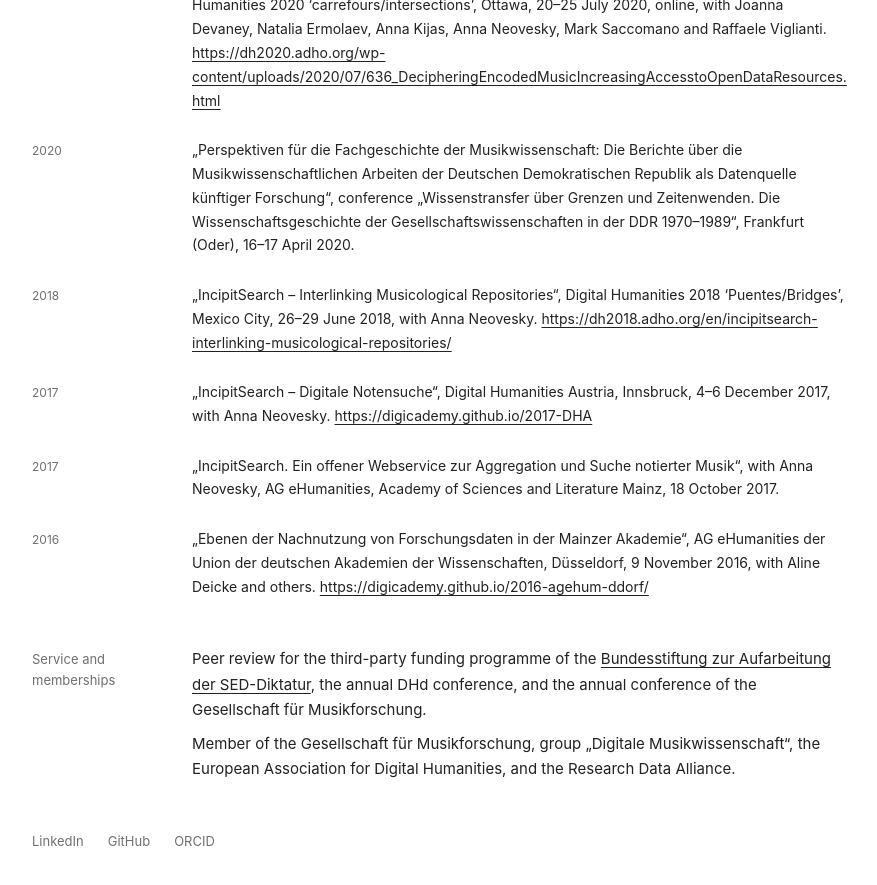
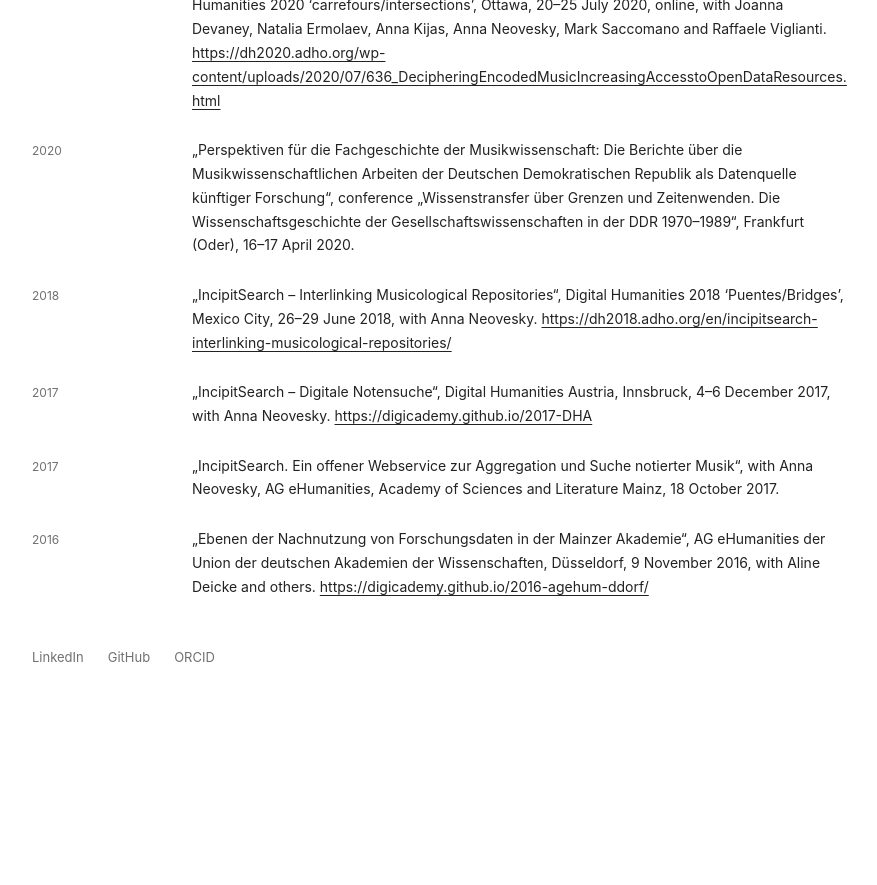
Before and after one commit to vonvlaho/me, a Jekyll site: the page built from research.md, in a window 1280 px wide and 900 px high, scrolled down 5438 px. Shown: the top 885 px of the window, without its empty margins (200-1077 px from the left). Built offline with Jekyll 4.4.1, drawn with Linux system fonts in a browser that asks for light colours; after the commit the page ends 6154 px from its top, so only the background shows below that.

Commit message:
Refine favicon and remove academic service section

```diff
--- a/_layouts/default.html
+++ b/_layouts/default.html
@@ -32,7 +32,7 @@
     <meta name="twitter:image" content="{{ og_image }}">
     <meta name="twitter:image:alt" content="Frederic von Vlahovits — Musicologist and founder in Berlin.">
 
-    <link rel="icon" href="{{ '/assets/img/favicon.svg' | relative_url }}" type="image/svg+xml">
+    <link rel="icon" href="{{ '/assets/img/favicon.svg' | relative_url }}?v={{ site.time | date: '%s' }}" type="image/svg+xml">
     <link rel="stylesheet" href="{{ '/assets/css/style.css' | relative_url }}?v={{ site.time | date: '%s' }}">
 
     {%- if page.person_schema %}
--- a/research.md
+++ b/research.md
@@ -27,7 +27,6 @@
           <li><a href="#teaching">Teaching</a></li>
           <li><a href="#training">Professional training</a></li>
           <li><a href="#lectures">Lectures</a></li>
-          <li><a href="#service">Service</a></li>
         </ul>
       </nav>
     </details>
@@ -432,17 +431,3 @@
     </li>
   </ul>
 </section>
-
-<section class="section section--flush" aria-labelledby="service">
-  <div class="row">
-    <div class="side">
-      <h2 class="label" id="service">Service and memberships</h2>
-    </div>
-    <div class="text">
-      <ul class="plain">
-        <li>Peer review for the third-party funding programme of the <a href="https://www.bundesstiftung-aufarbeitung.de">Bundesstiftung zur Aufarbeitung der SED-Diktatur</a>, the annual DHd conference, and the annual conference of the Gesellschaft für Musikforschung.</li>
-        <li>Member of the Gesellschaft für Musikforschung, group „Digitale Musikwissenschaft“, the European Association for Digital Humanities, and the Research Data Alliance.</li>
-      </ul>
-    </div>
-  </div>
-</section>
```
Also changed, not shown: assets/img/favicon.svg.
